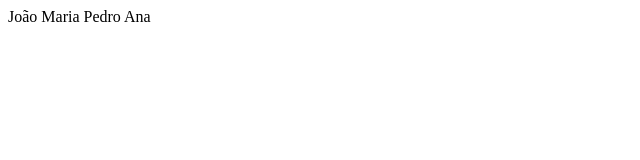
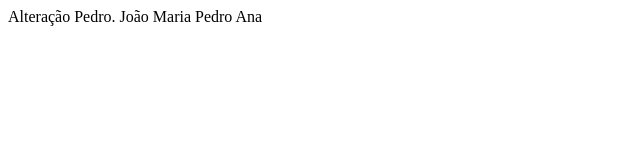
Before and after one commit to LuizCintrajr/projeto-2b, a plain HTML site: page index.html in a window 1280 px wide. Shown: the whole page, without its empty margins (0-640 px from the left). Drawn offline with Linux system fonts and the light colour scheme.

Commit message:
Versão Pedro

```diff
--- a/index.html
+++ b/index.html
@@ -7,6 +7,7 @@
     <title>Document</title>
 </head>
 <body>
+    Alteração Pedro.
     João
     Maria
     Pedro
```
